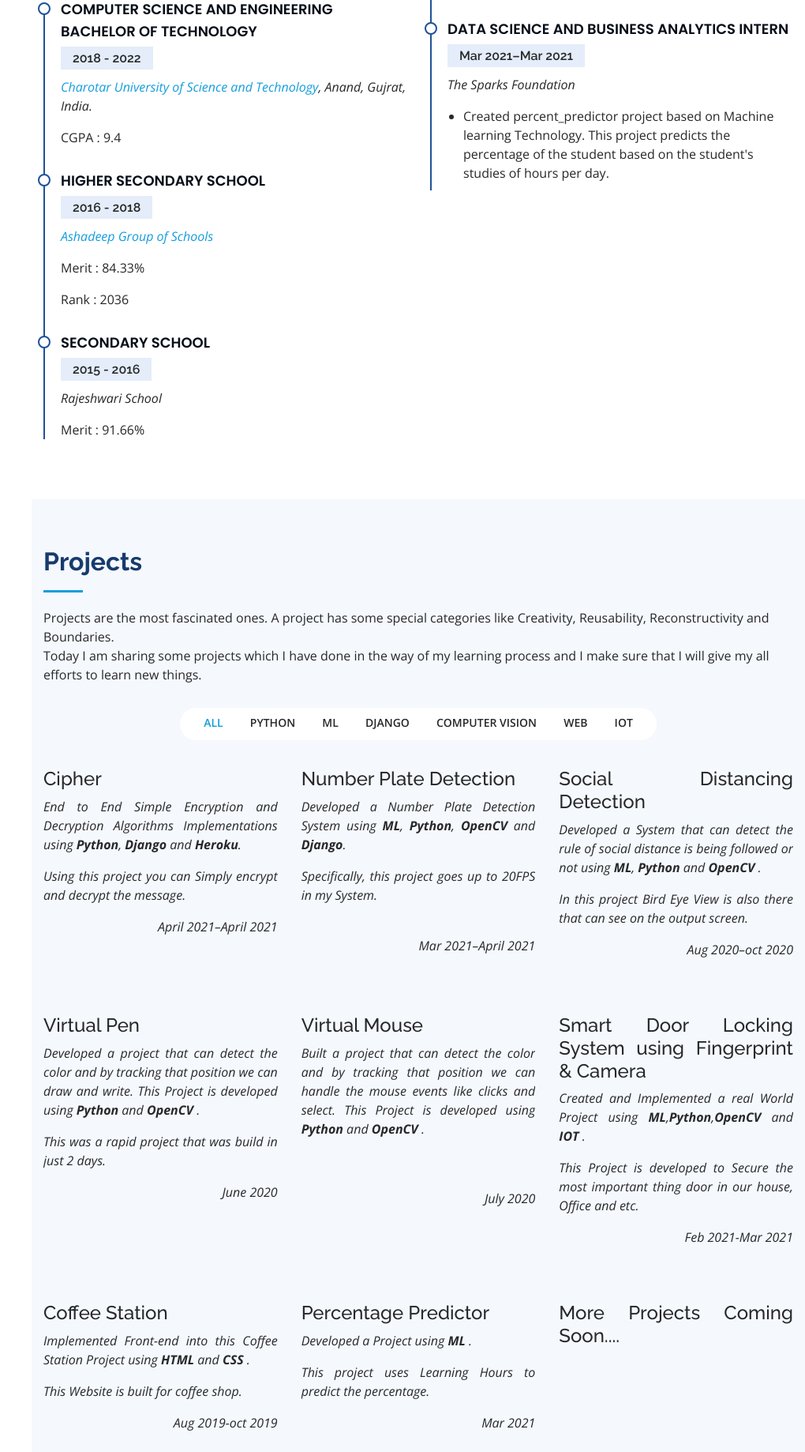
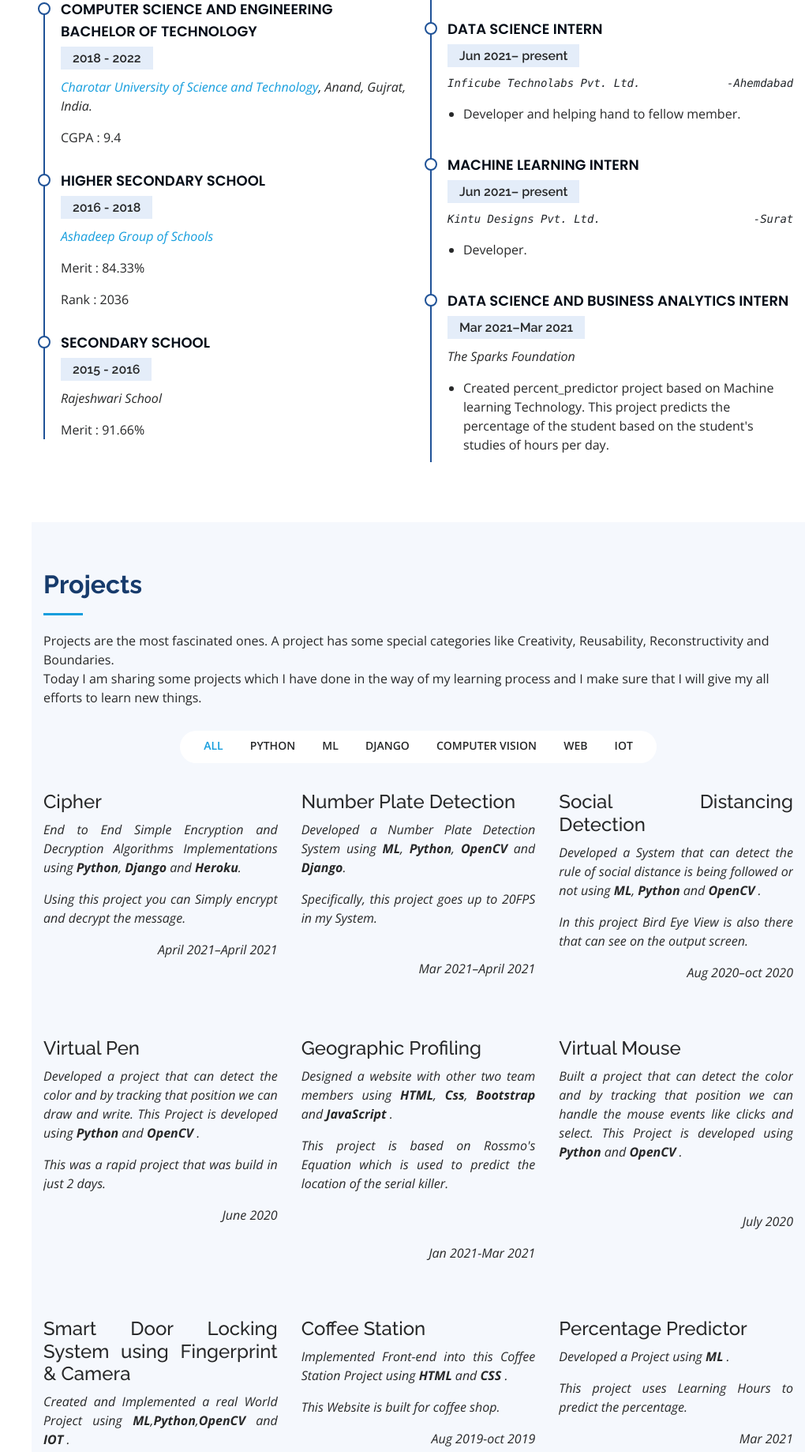
Before and after one commit to Rushit2907/Rushit-Portfolio, a plain HTML site: page index.html in a window 1280 px wide. Shown: the part 1953-3791 px from the top of the page at 79% size, without its empty margins (260-1280 px from the left). Drawn offline with nearby package versions, Linux system fonts and the light colour scheme.

Commit message:
Update index.html

```diff
--- a/index.html
+++ b/index.html
@@ -181,6 +181,22 @@
               </ul>
             </div>
             <div class="resume-item">
+              <h4>Data Science Intern</h4>
+              <h5>Jun 2021– present</h5>
+              <pre><em>Inficube Technolabs Pvt. Ltd.             -Ahemdabad, Gujarat.</em></pre>
+              <ul>
+                <li>Developer and helping hand to fellow member.</li>
+              </ul>
+            </div>
+            <div class="resume-item">
+              <h4>Machine Learning Intern</h4>
+              <h5>Jun 2021– present</h5>
+              <pre><em>Kintu Designs Pvt. Ltd.                       -Surat, Gujarat.</em></pre>
+              <ul>
+                <li>Developer.</li>
+              </ul>
+            </div>
+            <div class="resume-item">
               <h4>Data Science and Business analytics Intern</h4>
               <h5>Mar 2021–Mar 2021</h5>
               <p><em>The Sparks Foundation</em></p>
@@ -277,6 +293,23 @@
             </div>
           </div>
 
+          <div class="col-lg-4 col-md-6 portfolio-item filter-web">
+            <div class="portfolio-wrap">
+              <h4>Geographic Profiling</h4>
+              <p><em>Designed a website with other two team members using <b>HTML</b>, <b>Css</b>, <b>Bootstrap</b> and <b>JavaScript</b> .</em></p>
+              <p><em>This project is based on Rossmo's Equation which is used to predict the location of the serial killer.</em></p>
+              <br>
+              <br>
+
+              <p style="text-align:right;"><em>Jan 2021-Mar 2021</em></p>
+              <br>
+              <div class="portfolio-links">
+                <a href="https://jilsa212.github.io/Computational_criminology/" title="More Details"><i class="bx bx-plus"></i></a>
+                <a href="https://github.com/JILSA212/Computational_criminology" title="More Details"><i class="bx bx-link"></i></a>
+              </div>
+            </div>
+          </div>
+
           <div class="col-lg-4 col-md-6 portfolio-item filter-cv filter-python">
             <div class="portfolio-wrap">
               <h4>Virtual Mouse</h4>
@@ -321,7 +354,7 @@
             </div>
           </div>
 
-          <div class="col-lg-4 col-md-6 portfolio-item filter-card">
+          <div class="col-lg-4 col-md-6 portfolio-item filter-ml">
             <div class="portfolio-wrap">
               <h4>Percentage Predictor</h4>
               <p><em>Developed a Project using <b>ML</b> .</em></p>
```
